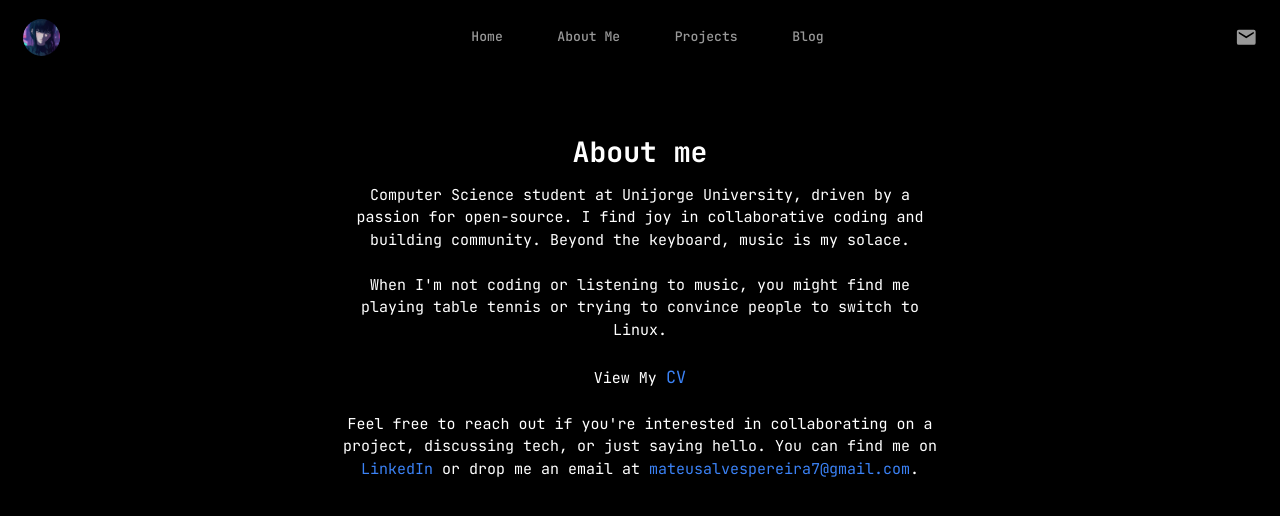
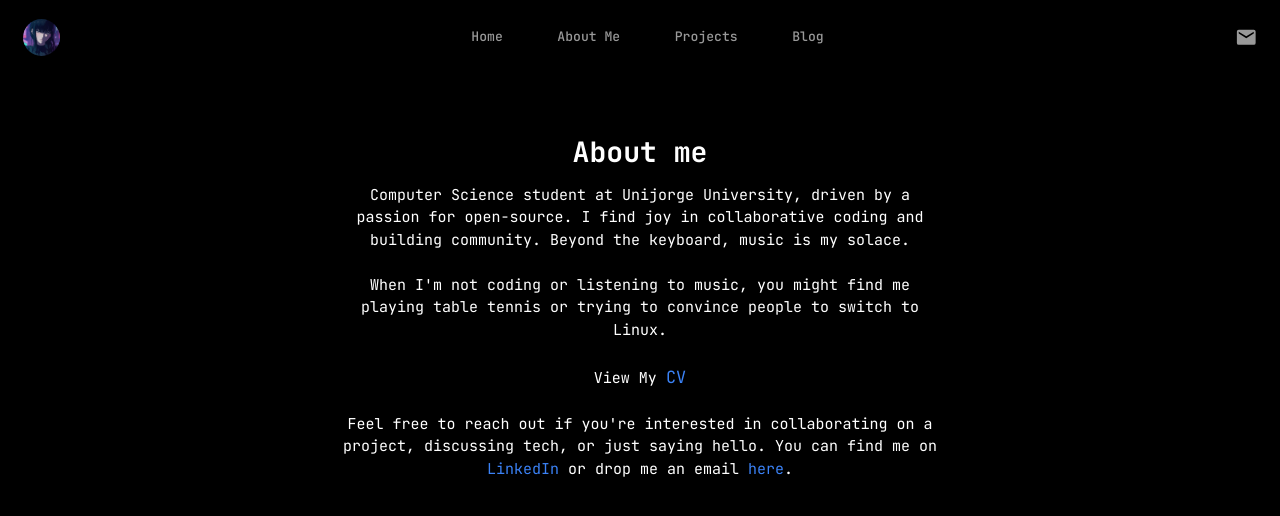
Before and after one commit to redyf/portfolio, a Next.js app: page /about in a window 1280 px wide. Shown: the top 516 px of the page. Built offline with nearby package versions, Linux system fonts and the light colour scheme.

Commit message:
refactor: hide email

```diff
--- a/app/about/page.tsx
+++ b/app/about/page.tsx
@@ -39,13 +39,13 @@ const AboutPage = () => {
               >
                 LinkedIn
               </a>{" "}
-              or drop me an email at{" "}
+              or drop me an email{" "}
               <a
                 href="mailto:mateusalvespereira7@gmail.com"
                 className="text-blue-500"
                 aria-label="Email"
               >
-                mateusalvespereira7@gmail.com
+                here
               </a>
               .
             </p>
```
